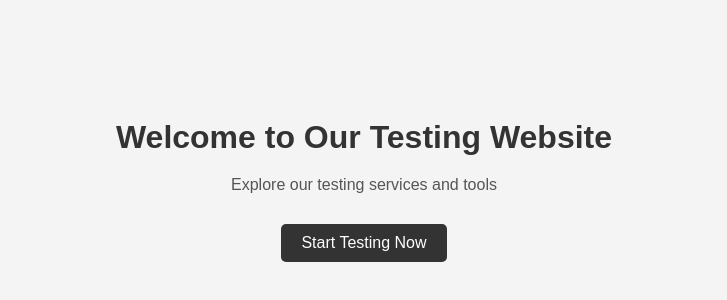
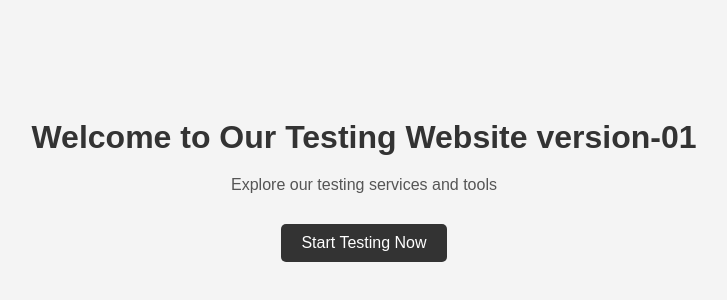
Before and after one commit to ytechnologies2019/Testing_Website, a plain HTML site: page index.html in a window 1280 px wide. Shown: the part 220-520 px from the top of the page, without its empty margins (276-1003 px from the left). Drawn offline with Linux system fonts and the light colour scheme.

Commit message:
Update index.html

```diff
--- a/index.html
+++ b/index.html
@@ -47,7 +47,7 @@
 </head>
 <body>
   <div class="container">
-    <h1>Welcome to Our Testing Website</h1>
+    <h1>Welcome to Our Testing Website version-01</h1>
     <p>Explore our testing services and tools</p>
     <a href="https://your-testing-platform.com">Start Testing Now</a>
   </div>
```
